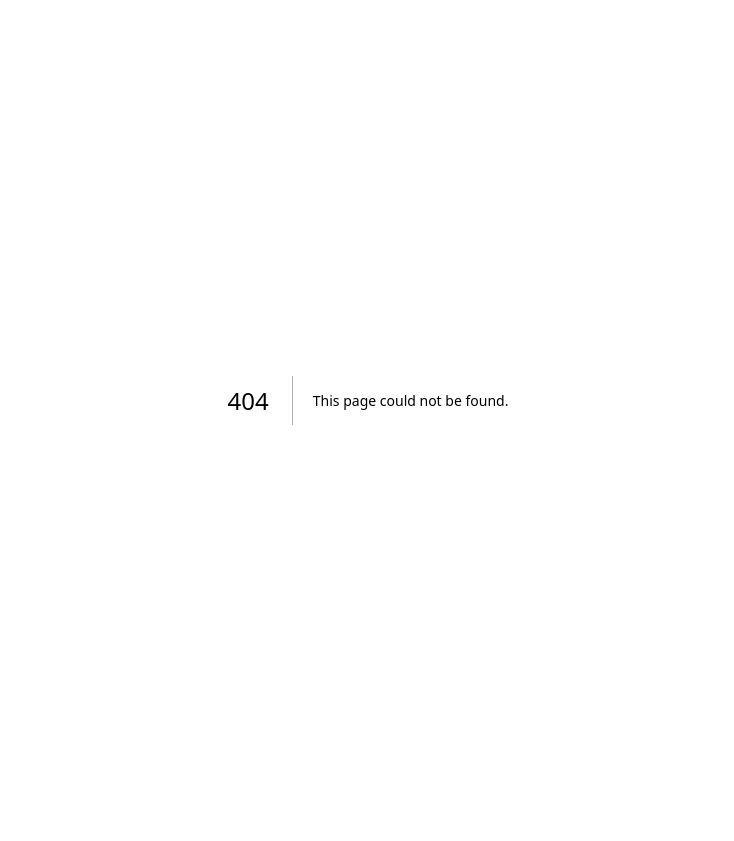
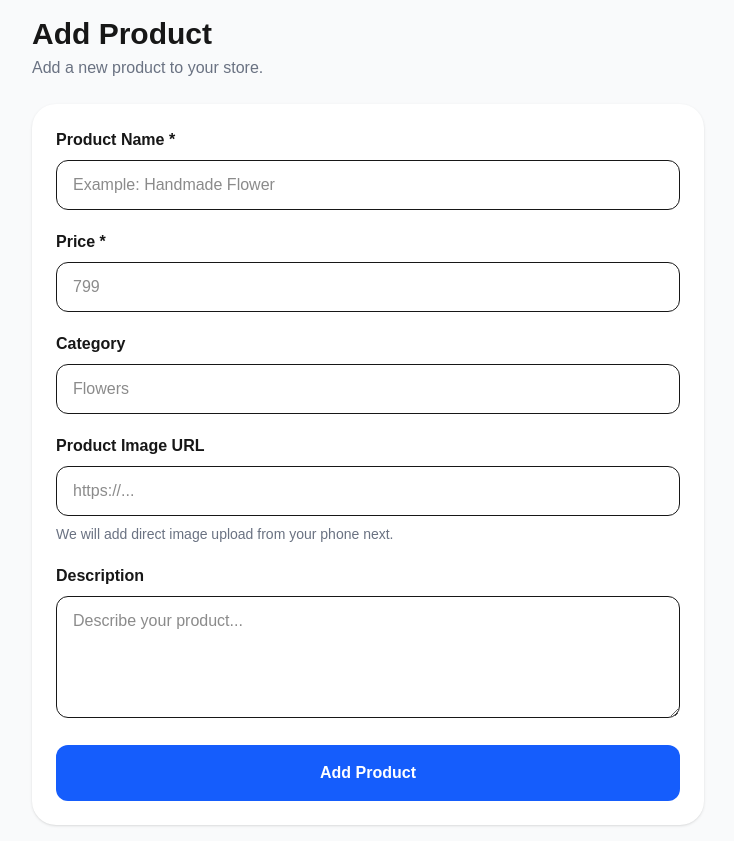
Before and after one commit to chandrugokul/ecommerce-platform, a Next.js app: page /admin/products/new in a window 1280 px wide. Before the commit this address had no page. Shown: the whole page, without its empty margins (272-1006 px from the left). Before the commit the page ends 800 px from the top, so only its background shows below. Built offline with nearby package versions, Linux system fonts and the light colour scheme.

Commit message:
Create src/app/admin/products/new/page.tsx

```diff
--- /dev/null
+++ b/src/app/admin/products/new/page.tsx
@@ -0,0 +1,162 @@
+"use client";
+
+import { useState } from "react";
+import { supabase } from "@/lib/supabase";
+
+export default function NewProductPage() {
+  const [name, setName] = useState("");
+  const [price, setPrice] = useState("");
+  const [category, setCategory] = useState("");
+  const [description, setDescription] = useState("");
+  const [imageUrl, setImageUrl] = useState("");
+  const [loading, setLoading] = useState(false);
+  const [message, setMessage] = useState("");
+
+  async function addProduct(e: React.FormEvent) {
+    e.preventDefault();
+
+    if (!name || !price) {
+      setMessage("Product name and price are required.");
+      return;
+    }
+
+    setLoading(true);
+    setMessage("");
+
+    const { error } = await supabase.from("products").insert({
+      name,
+      price: Number(price),
+      category,
+      description,
+      image_url: imageUrl || null,
+    });
+
+    if (error) {
+      console.error(error);
+      setMessage("Failed to add product.");
+    } else {
+      setMessage("✅ Product added successfully!");
+
+      setName("");
+      setPrice("");
+      setCategory("");
+      setDescription("");
+      setImageUrl("");
+    }
+
+    setLoading(false);
+  }
+
+  return (
+    <main className="min-h-screen bg-gray-50 p-4">
+      <div className="mx-auto max-w-2xl">
+        <div className="mb-6">
+          <h1 className="text-3xl font-black">Add Product</h1>
+          <p className="mt-1 text-gray-500">
+            Add a new product to your store.
+          </p>
+        </div>
+
+        <form
+          onSubmit={addProduct}
+          className="space-y-5 rounded-3xl bg-white p-6 shadow-sm"
+        >
+          {/* Product Name */}
+          <div>
+            <label className="mb-2 block font-semibold">
+              Product Name *
+            </label>
+
+            <input
+              type="text"
+              value={name}
+              onChange={(e) => setName(e.target.value)}
+              placeholder="Example: Handmade Flower"
+              className="w-full rounded-xl border px-4 py-3 outline-none focus:ring-2 focus:ring-blue-500"
+            />
+          </div>
+
+          {/* Price */}
+          <div>
+            <label className="mb-2 block font-semibold">
+              Price *
+            </label>
+
+            <input
+              type="number"
+              value={price}
+              onChange={(e) => setPrice(e.target.value)}
+              placeholder="799"
+              className="w-full rounded-xl border px-4 py-3 outline-none focus:ring-2 focus:ring-blue-500"
+            />
+          </div>
+
+          {/* Category */}
+          <div>
+            <label className="mb-2 block font-semibold">
+              Category
+            </label>
+
+            <input
+              type="text"
+              value={category}
+              onChange={(e) => setCategory(e.target.value)}
+              placeholder="Flowers"
+              className="w-full rounded-xl border px-4 py-3 outline-none focus:ring-2 focus:ring-blue-500"
+            />
+          </div>
+
+          {/* Image URL */}
+          <div>
+            <label className="mb-2 block font-semibold">
+              Product Image URL
+            </label>
+
+            <input
+              type="url"
+              value={imageUrl}
+              onChange={(e) => setImageUrl(e.target.value)}
+              placeholder="https://..."
+              className="w-full rounded-xl border px-4 py-3 outline-none focus:ring-2 focus:ring-blue-500"
+            />
+
+            <p className="mt-2 text-sm text-gray-500">
+              We will add direct image upload from your phone next.
+            </p>
+          </div>
+
+          {/* Description */}
+          <div>
+            <label className="mb-2 block font-semibold">
+              Description
+            </label>
+
+            <textarea
+              value={description}
+              onChange={(e) => setDescription(e.target.value)}
+              placeholder="Describe your product..."
+              rows={4}
+              className="w-full rounded-xl border px-4 py-3 outline-none focus:ring-2 focus:ring-blue-500"
+            />
+          </div>
+
+          {/* Message */}
+          {message && (
+            <div className="rounded-xl bg-gray-100 p-4 font-semibold">
+              {message}
+            </div>
+          )}
+
+          {/* Submit */}
+          <button
+            type="submit"
+            disabled={loading}
+            className="w-full rounded-xl bg-blue-600 py-4 font-bold text-white disabled:opacity-50"
+          >
+            {loading ? "Adding Product..." : "Add Product"}
+          </button>
+        </form>
+      </div>
+    </main>
+  );
+}
```
